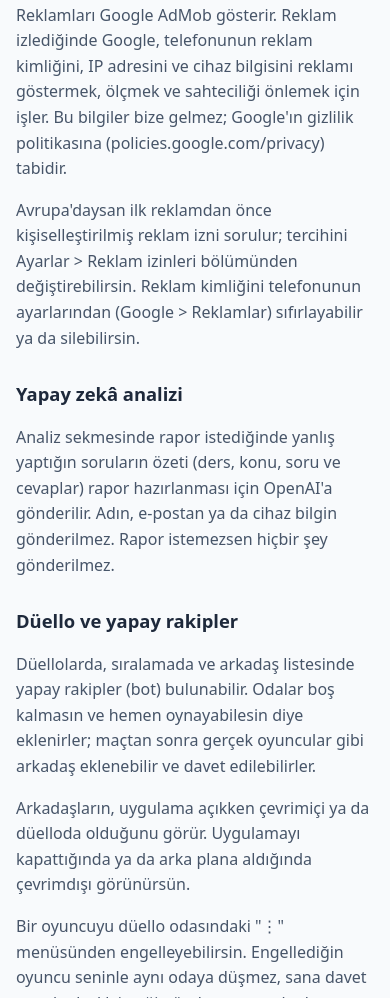
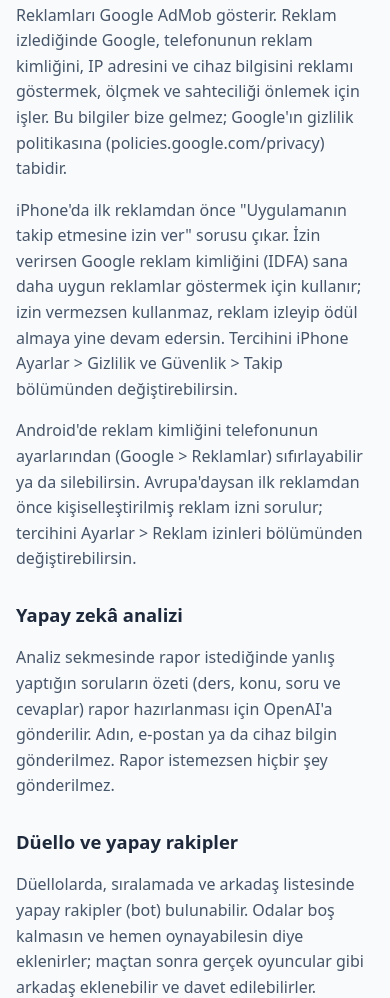
Before and after one commit to kpssyolarkadasimdestek/kpssyolarkadasimdestek.github.io, a plain HTML site: page gizlilik.html in a window 390 px wide. Shown: the part 2131-3129 px from the top of the page. Drawn offline with Linux system fonts and the light colour scheme.

Commit message:
Gizlilik: iPhone takip izni

```diff
--- a/gizlilik.html
+++ b/gizlilik.html
@@ -30,7 +30,8 @@
     <h2>Reklamlar</h2>
     <p>Uygulamada yalnızca senin seçtiğin ödüllü reklamlar vardır: kilitli bir içeriği açmak ya da günlük ödülünü 2 katına çıkarmak için "Reklam izle" dediğinde gösterilir. Premium'da reklam yoktur.</p>
     <p>Reklamları Google AdMob gösterir. Reklam izlediğinde Google, telefonunun reklam kimliğini, IP adresini ve cihaz bilgisini reklamı göstermek, ölçmek ve sahteciliği önlemek için işler. Bu bilgiler bize gelmez; Google'ın gizlilik politikasına (policies.google.com/privacy) tabidir.</p>
-    <p>Avrupa'daysan ilk reklamdan önce kişiselleştirilmiş reklam izni sorulur; tercihini Ayarlar &gt; Reklam izinleri bölümünden değiştirebilirsin. Reklam kimliğini telefonunun ayarlarından (Google &gt; Reklamlar) sıfırlayabilir ya da silebilirsin.</p>
+    <p>iPhone'da ilk reklamdan önce "Uygulamanın takip etmesine izin ver" sorusu çıkar. İzin verirsen Google reklam kimliğini (IDFA) sana daha uygun reklamlar göstermek için kullanır; izin vermezsen kullanmaz, reklam izleyip ödül almaya yine devam edersin. Tercihini iPhone Ayarlar &gt; Gizlilik ve Güvenlik &gt; Takip bölümünden değiştirebilirsin.</p>
+    <p>Android'de reklam kimliğini telefonunun ayarlarından (Google &gt; Reklamlar) sıfırlayabilir ya da silebilirsin. Avrupa'daysan ilk reklamdan önce kişiselleştirilmiş reklam izni sorulur; tercihini Ayarlar &gt; Reklam izinleri bölümünden değiştirebilirsin.</p>
     <h2>Yapay zekâ analizi</h2>
     <p>Analiz sekmesinde rapor istediğinde yanlış yaptığın soruların özeti (ders, konu, soru ve cevaplar) rapor hazırlanması için OpenAI'a gönderilir. Adın, e-postan ya da cihaz bilgin gönderilmez. Rapor istemezsen hiçbir şey gönderilmez.</p>
     <h2>Düello ve yapay rakipler</h2>
```
